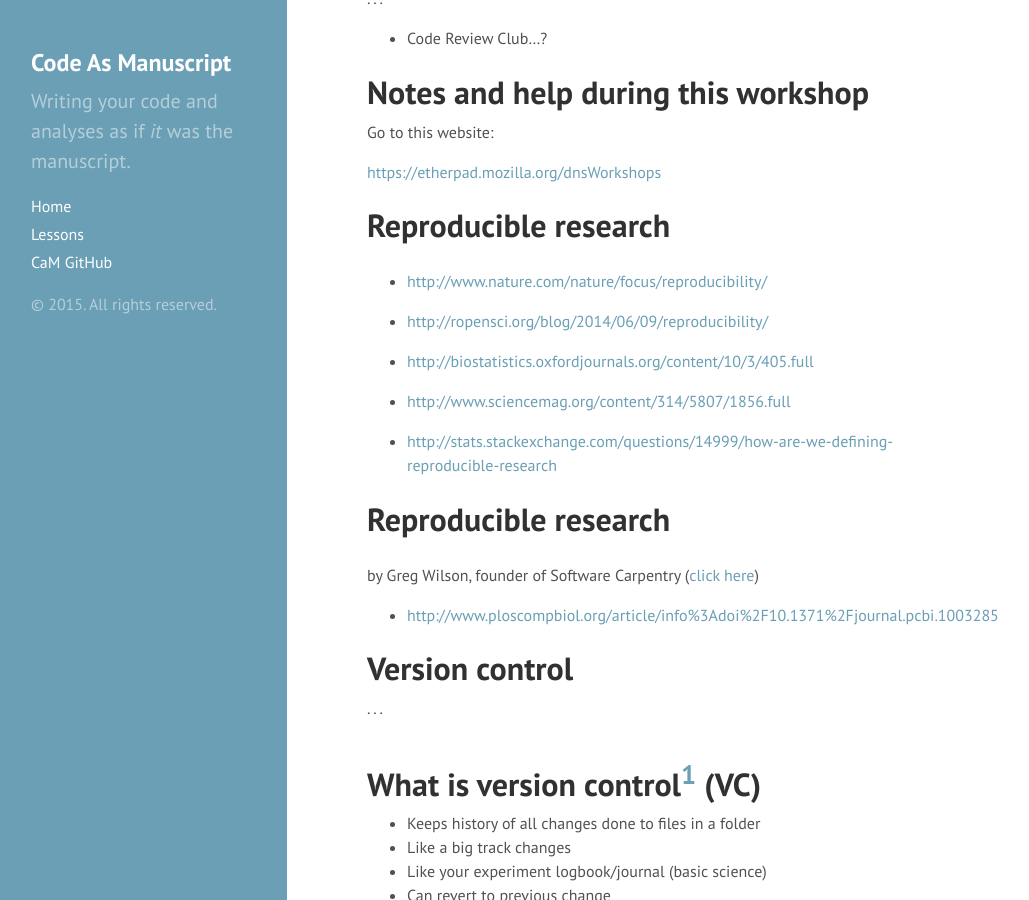
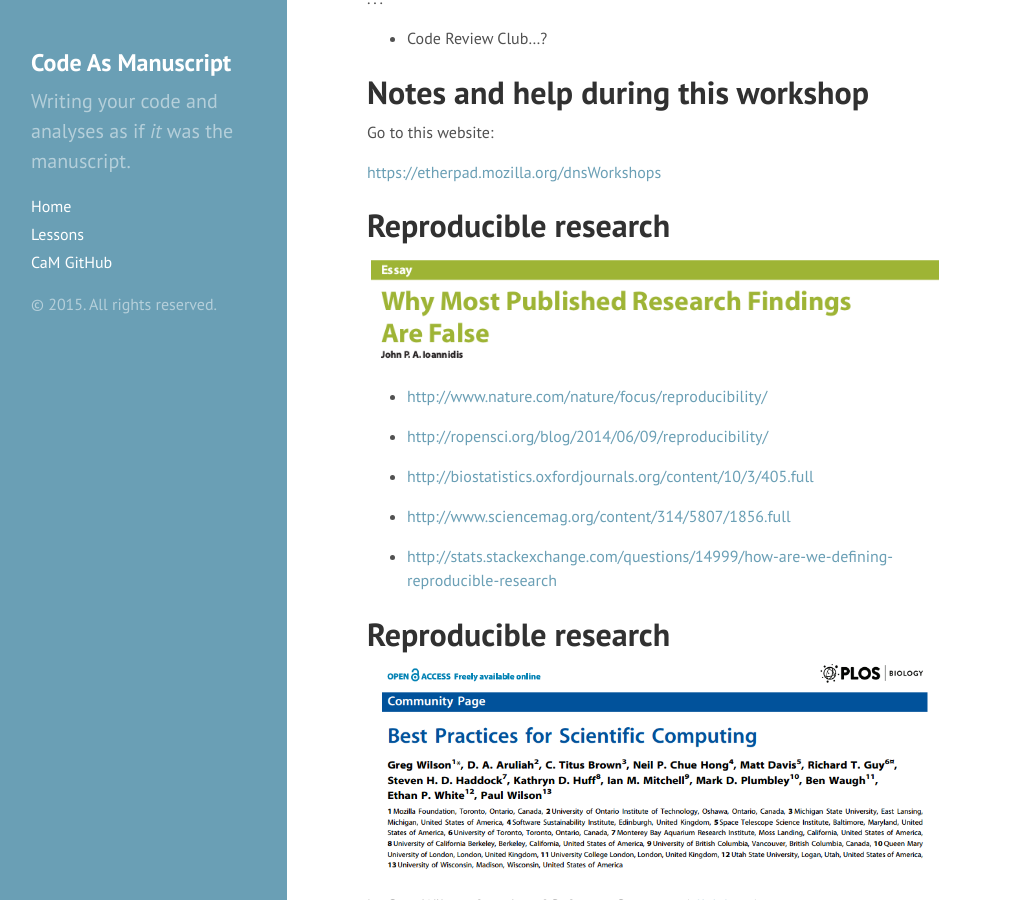
Before and after one commit to thesarahmeister/workshops, a Jekyll site: the page built from lessons/git/slides.md, in a window 1280 px wide and 900 px high, scrolled down 962 px. Shown: the whole window, without its empty margins (1-1030 px from the left). Built offline with Jekyll 4.4.1, drawn with Linux system fonts in a browser that asks for light colours; Markdown is read by kramdown in place of the engine named in the settings.

Commit message:
Update script wasn't changing image location properly

```diff
--- a/lessons/git/slides.md
+++ b/lessons/git/slides.md
@@ -69,7 +69,7 @@
 
 # Reproducible research #
 
-![]({{ site.baseurl }}/lesso{{ site.url }}/lessons/images/reproducibleCrisis.png)
+![]({{ site.baseurl }}/lessons/images/reproducibleCrisis.png)
 
 * <http://www.nature.com/nature/focus/reproducibility/>
 
@@ -83,7 +83,7 @@
 
 # Reproducible research #
 
-![]({{ site.baseurl }}/lesso{{ site.url }}/lessons/images/PLOS.png)
+![]({{ site.baseurl }}/lessons/images/PLOS.png)
 
 by Greg Wilson, founder of Software Carpentry
 ([click here](http://software-carpentry.org/))
@@ -94,7 +94,7 @@
 
 . . .
 
-![]({{ site.baseurl }}/lesso{{ site.url }}/lessons/images/filenamingComic.gif)
+![]({{ site.baseurl }}/lessons/images/filenamingComic.gif)
 
 # What is version control[^gitvcs] (VC) #
 
@@ -119,7 +119,7 @@
 
 # Visualization of VC[^gitpic] #
 
-![]({{ site.baseurl }}/lesso{{ site.url }}/lessons/images/vcs-Snapshot.png)
+![]({{ site.baseurl }}/lessons/images/vcs-Snapshot.png)
 
 [^gitpic]: Taken from the Git site
     ([click here](http://git-scm.com/book/en/v2/Getting-Started-Git-Basics))
```
Also changed, not shown: lessons/lessons.md (+1 -1 lines), 1 other file.
